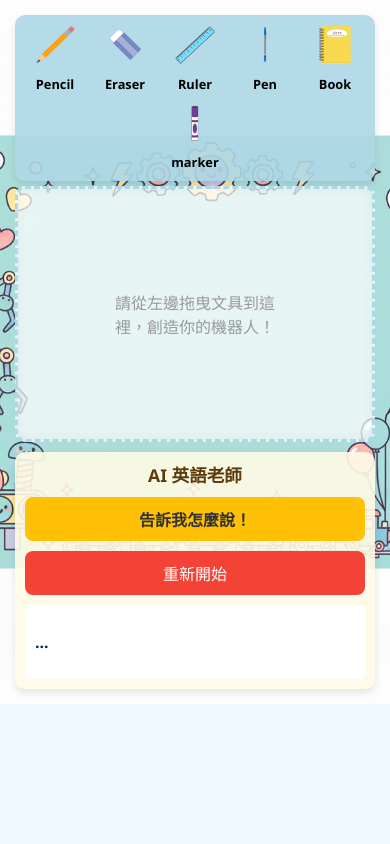
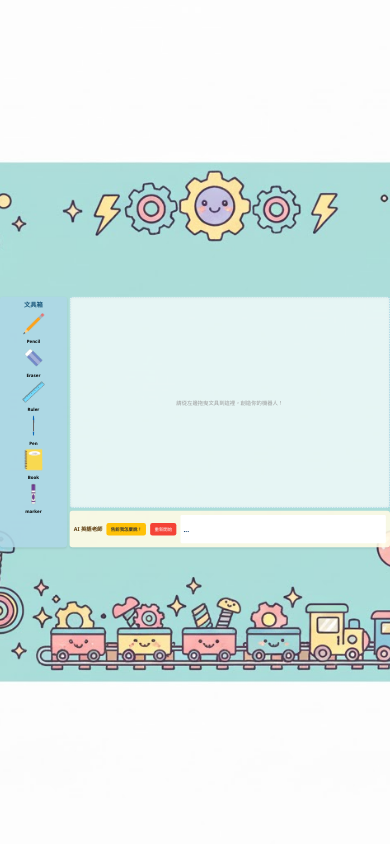
Before and after one commit to ikueyo/stationary_robot, a Flask app: page / in a window 390 px wide. Run offline with Flask 3, Linux system fonts and the light colour scheme.

Commit message:
Refactor: 以視窗縮放策略取代響應式佈局
移除原有的 CSS 媒體查詢響應式設計，改為使用 JavaScript 根據視窗大小動態縮放整個應用程式介面。此方法確保在所有裝置（包含平板電腦）上都能維持一致的佈局，解決了先前在特定尺寸下會出現捲動軸的問題。

```diff
--- a/static/css/style.css
+++ b/static/css/style.css
@@ -7,22 +7,23 @@ body {
     background-position: center;
     background-repeat: no-repeat;
     margin: 0;
-    padding: 10px;
-    display: flex;
-    justify-content: center;
-    align-items: center;
-    height: 100vh; /* Use height for full-screen layout on desktop */
+    /* padding: 10px; */ /* Padding is handled by the scaling offset */
+    /* display: flex; */ /* Flex properties are removed for direct positioning */
+    /* justify-content: center; */
+    /* align-items: center; */
+    height: 100vh;
     box-sizing: border-box;
     overflow: hidden; /* Hide scrollbars on the body */
 }
 
 .app-container {
     display: flex;
-    flex-direction: row; /* Default to horizontal layout */
+    flex-direction: row;
     gap: 10px;
-    width: 100%;
-    height: 100%; /* Make app container fill the viewport height */
-    max-width: 1400px; /* Increased max-width for larger screens */
+    width: 1400px;  /* 設定固定設計寬度 */
+    height: 900px; /* 設定固定設計高度 */
+    transform-origin: top left; /* 設定縮放的原點，方便計算 */
+    transition: transform 0.2s ease-out; /* 讓縮放更平滑 */
 }
 
 #sidebar {
@@ -202,94 +203,3 @@ body {
     object-fit: contain;
     opacity: 0.8;
 }
-
-/* Responsive Design for Tablets and Phones */
-@media (max-width: 820px) {
-    body {
-        height: auto; /* Allow body to grow */
-        overflow: visible; /* Show scrollbars if needed */
-    }
-
-    .app-container {
-        flex-direction: column; /* Switch to vertical layout */
-        height: auto;
-        padding: 5px;
-        gap: 5px;
-    }
-
-    #sidebar {
-        flex-direction: row; /* Arrange items horizontally */
-        flex-wrap: wrap; /* Allow wrapping */
-        justify-content: center;
-        overflow-y: visible;
-        flex-basis: auto; /* Reset basis */
-    }
-
-    #sidebar h2 {
-        display: none; /* Hide title in horizontal mode */
-    }
-
-    #canvas {
-        min-height: 350px; /* CRITICAL: Ensure canvas is always visible */
-    }
-
-    #ai-panel {
-        flex-direction: column;
-        padding: 10px;
-        gap: 10px;
-    }
-
-    #ai-panel h2 {
-        font-size: 1.1em;
-    }
-
-    #ai-panel button {
-        width: 100%;
-    }
-
-    #ai-output {
-        width: 100%;
-        box-sizing: border-box;
-        justify-content: space-between;
-    }
-
-    #ai-sentence {
-        font-size: 1.2em;
-    }
-
-    .stationery-item {
-        width: 80px;
-    }
-
-    .stationery-item img {
-        width: 60px;
-        height: 60px;
-    }
-}
-
-@media (max-width: 480px) {
-    .stationery-item {
-        width: 60px;
-    }
-
-    .stationery-item img {
-        width: 40px;
-        height: 40px;
-    }
-
-    .stationery-item span {
-        font-size: 0.8em;
-    }
-
-    #canvas {
-        min-height: 250px; /* Adjust for smaller phones */
-    }
-
-    #ai-sentence {
-        font-size: 1em;
-    }
-
-    .placeholder-text {
-        font-size: 1em;
-    }
-}
--- a/static/js/main.js
+++ b/static/js/main.js
@@ -1,6 +1,32 @@
 // static/js/main.js
 
 document.addEventListener('DOMContentLoaded', () => {
+    const appContainer = document.querySelector('.app-container');
+    const DESIGN_WIDTH = 1400;
+    const DESIGN_HEIGHT = 900;
+
+    function updateScaling() {
+        const windowWidth = window.innerWidth;
+        const windowHeight = window.innerHeight;
+
+        const scaleX = windowWidth / DESIGN_WIDTH;
+        const scaleY = windowHeight / DESIGN_HEIGHT;
+
+        // 選擇較小的縮放比例，以確保整個應用都能顯示在視窗內
+        const scale = Math.min(scaleX, scaleY);
+
+        // 計算置中需要的偏移量
+        const offsetX = (windowWidth - (DESIGN_WIDTH * scale)) / 2;
+        const offsetY = (windowHeight - (DESIGN_HEIGHT * scale)) / 2;
+
+        // 應用縮放和位移
+        appContainer.style.transform = `translate(${offsetX}px, ${offsetY}px) scale(${scale})`;
+    }
+
+    // 頁面載入時和視窗大小改變時都執行縮放更新
+    window.addEventListener('resize', updateScaling);
+    updateScaling(); // 初始載入時執行一次
+
     // 獲取所有需要的 HTML 元素
     const canvas = document.getElementById('canvas');
     const askAiBtn = document.getElementById('ask-ai-btn');
```
